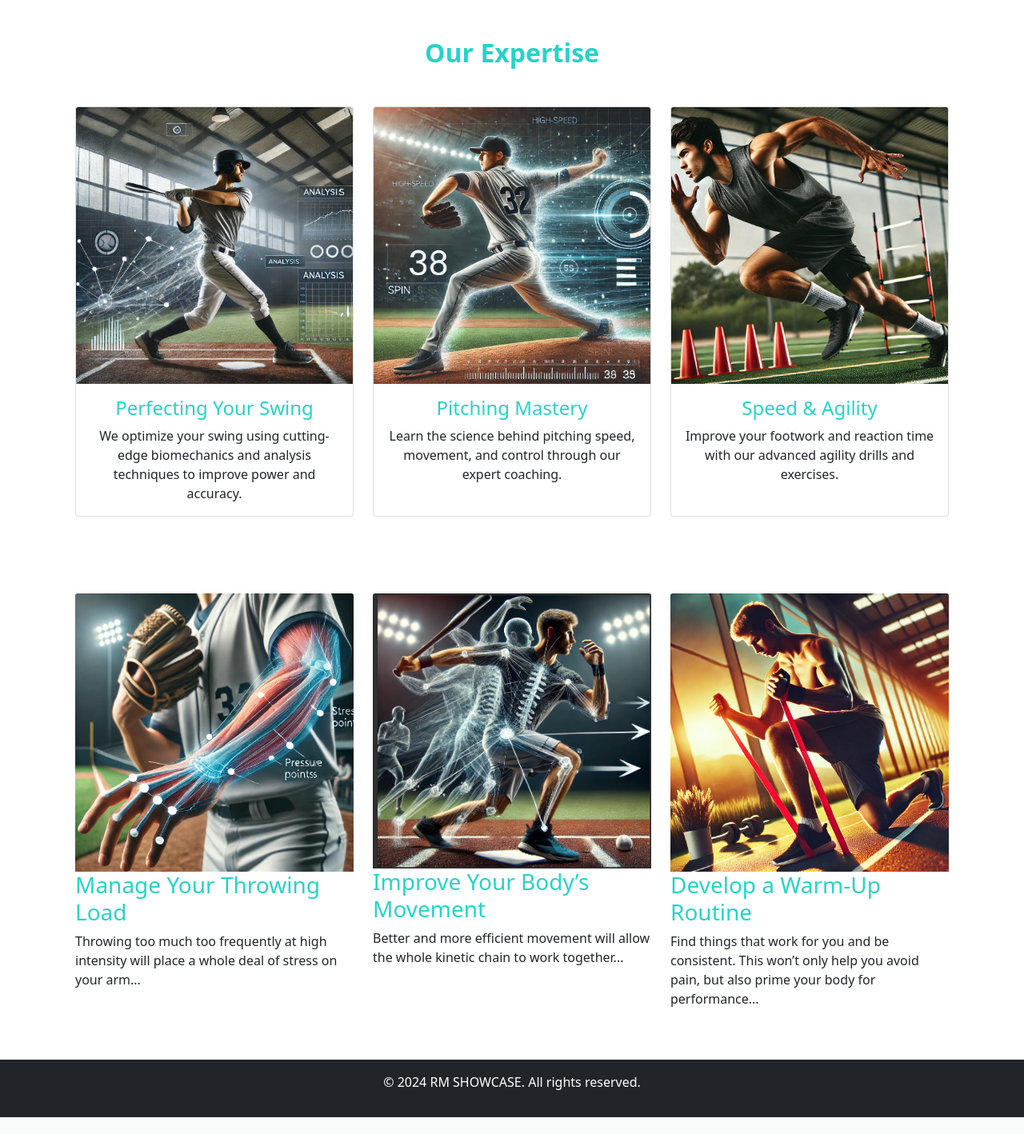
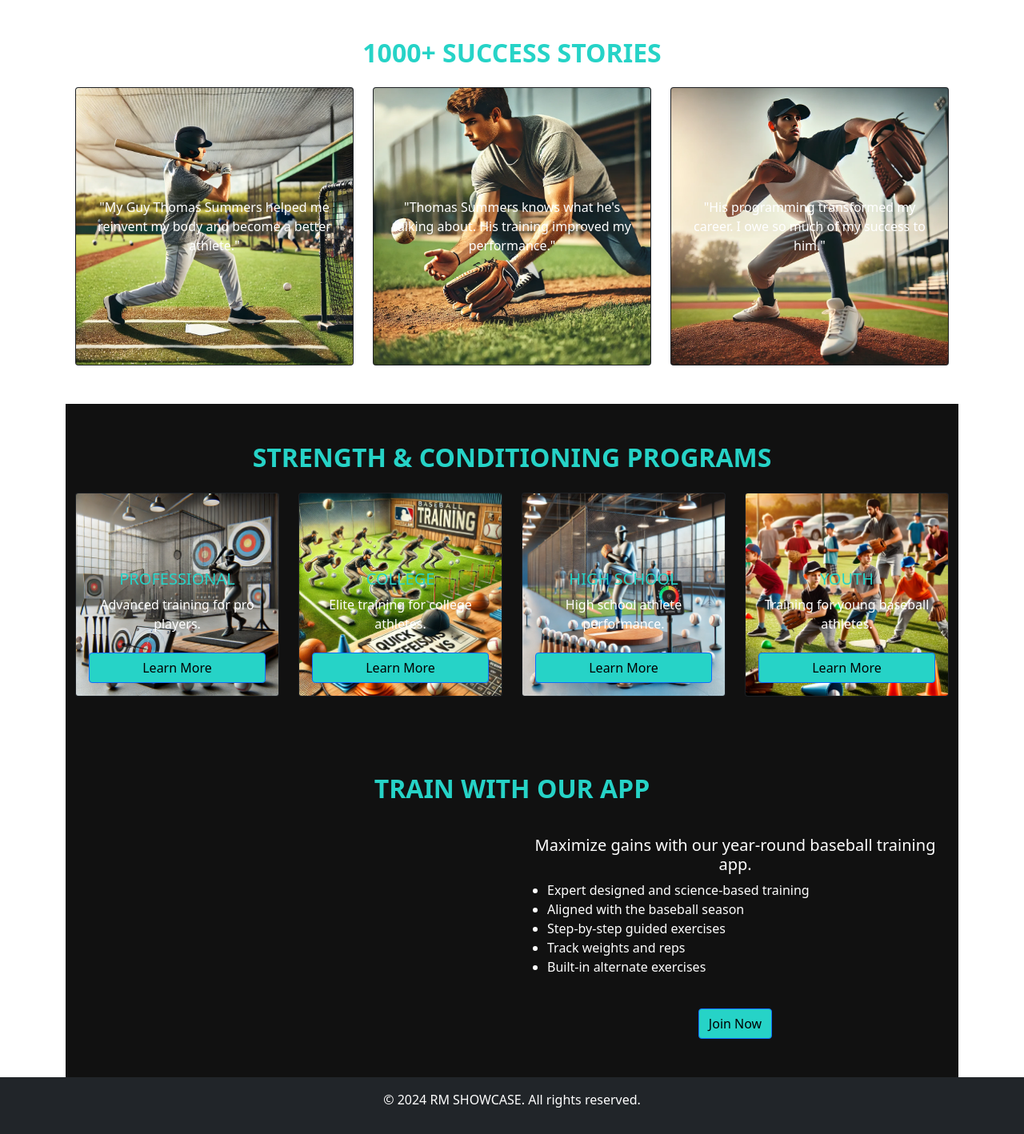
Before and after one commit to Joshua7792/RM-Enterprise, a Django app: page /home/ in a window 1280 px wide. Shown: the part 901-2319 px from the top of the page at 80% size. Before the commit the page ends 2298 px from the top, so only its background shows below. Run offline with Django 5.2, Linux system fonts and the light colour scheme; grey boxes are pictures that could not be loaded.

Commit message:
last changes

```diff
--- a/rm_showcase/baseball/templates/home.html
+++ b/rm_showcase/baseball/templates/home.html
@@ -2,76 +2,122 @@
 {% load static %}
 
 {% block content %}
-<!-- Hero Section with Video Background and Logo -->
-<section id="home" class="d-flex align-items-center justify-content-center text-center text-white" data-aos="fade-in" style="height: 100vh; position: relative; overflow: hidden;">
+<!-- Hero Section with Video Background -->
+<section id="home" class="d-flex align-items-center justify-content-center text-center text-white" style="height: 100vh; position: relative; overflow: hidden;">
     <video autoplay muted loop id="bg-video" style="position: absolute; top: 0; left: 0; width: 100%; height: 100%; object-fit: cover;">
         <source src="{% static 'videos/baseball_training.mp4' %}" type="video/mp4">
     </video>
     <div style="position: relative; z-index: 2;">
-        <h2 class="display-4" style="font-weight: bold; letter-spacing: 2px;">Welcome to RM SHOWCASE</h2>
-        <p class="lead" style="font-size: 1.5rem;">Enhancing your baseball performance through science.</p>
-        <a href="{% url 'science' %}" class="btn dynamic-btn mt-3" data-aos="zoom-in" data-aos-delay="300">Enter</a>
+        <h2 class="display-4" style="font-weight: bold; letter-spacing: 2px; color: #26D3C7;">TALENT ISNT ENOUGH PERFORMANCE</h2>
+        <p class="lead" style="font-size: 1.5rem; color: #26D3C7;">Elite strength & conditioning training app for baseball athletes of all levels</p>
+        <form action="#" class="d-flex justify-content-center mt-4">
+            <input type="email" class="form-control me-2" placeholder="Email" style="max-width: 400px;">
+            <button type="submit" class="btn btn-primary" style="background-color: #26D3C7; color: #000;">Join Today</button>
+        </form>
     </div>
 </section>
 
-<!-- Expertise Section -->
-<section class="container py-5" data-aos="fade-up">
-    <h2 class="text-center mb-5" style="color: #26D3C7; font-weight: bold;">Our Expertise</h2>
+<!-- Success Stories Section -->
+<section class="container py-5 text-center">
+    <h2 class="mb-4" style="color: #26D3C7; font-weight: bold;">1000+ SUCCESS STORIES</h2>
     <div class="row">
-        <div class="col-md-4" data-aos="fade-up">
-            <div class="card h-100 text-center expertise-card">
-                <img src="{% static 'images/swing.jpg' %}" class="card-img-top" alt="Swing">
-                <div class="card-body">
-                    <h4 class="card-title" style="color: #26D3C7;">Perfecting Your Swing</h4>
-                    <p class="card-text">We optimize your swing using cutting-edge biomechanics and analysis techniques to improve power and accuracy.</p>
+        <div class="col-md-4">
+            <div class="card bg-dark text-white">
+                <img src="{% static 'images/player1.jpg' %}" class="card-img" alt="Nick Snyder">
+                <div class="card-img-overlay d-flex align-items-center justify-content-center">
+                    <p class="card-text">"My Guy Thomas Summers helped me reinvent my body and become a better athlete."</p>
                 </div>
             </div>
         </div>
-        <div class="col-md-4" data-aos="fade-up" data-aos-delay="200">
-            <div class="card h-100 text-center expertise-card">
-                <img src="{% static 'images/pitch.jpg' %}" class="card-img-top" alt="Pitch">
-                <div class="card-body">
-                    <h4 class="card-title" style="color: #26D3C7;">Pitching Mastery</h4>
-                    <p class="card-text">Learn the science behind pitching speed, movement, and control through our expert coaching.</p>
+        <div class="col-md-4">
+            <div class="card bg-dark text-white">
+                <img src="{% static 'images/player2.jpg' %}" class="card-img" alt="Yoan Moncada">
+                <div class="card-img-overlay d-flex align-items-center justify-content-center">
+                    <p class="card-text">"Thomas Summers knows what he's talking about. His training improved my performance."</p>
                 </div>
             </div>
         </div>
-        <div class="col-md-4" data-aos="fade-up" data-aos-delay="400">
-            <div class="card h-100 text-center expertise-card">
-                <img src="{% static 'images/agility.jpg' %}" class="card-img-top" alt="Agility">
-                <div class="card-body">
-                    <h4 class="card-title" style="color: #26D3C7;">Speed & Agility</h4>
-                    <p class="card-text">Improve your footwork and reaction time with our advanced agility drills and exercises.</p>
+        <div class="col-md-4">
+            <div class="card bg-dark text-white">
+                <img src="{% static 'images/player3.jpg' %}" class="card-img" alt="Ryan Borucki">
+                <div class="card-img-overlay d-flex align-items-center justify-content-center">
+                    <p class="card-text">"His programming transformed my career. I owe so much of my success to him."</p>
                 </div>
             </div>
         </div>
     </div>
 </section>
 
-<!-- Informative Message Cards -->
-<section class="container py-5" data-aos="fade-up">
+<!-- Training Programs Section -->
+<section class="container py-5 text-center" style="background-color: #111;">
+    <h2 class="mb-4" style="color: #26D3C7; font-weight: bold;">STRENGTH & CONDITIONING PROGRAMS</h2>
     <div class="row">
-        <div class="col-md-4" data-aos="fade-right">
-            <img src="{% static 'images/throwing.jpg' %}" class="card-img-top" alt="Throwing">
-            <div class="info-card">
-                <h3 style="color: #26D3C7;">Manage Your Throwing Load</h3>
-                <p>Throwing too much too frequently at high intensity will place a whole deal of stress on your arm...</p>
+        <div class="col-md-3">
+            <div class="card bg-dark text-white h-100">
+                <img src="{% static 'images/program1.jpg' %}" class="card-img" alt="Professional Program">
+                <div class="card-img-overlay d-flex flex-column justify-content-end">
+                    <h5 class="card-title" style="color: #26D3C7;">PROFESSIONAL</h5>
+                    <p class="card-text">Advanced training for pro players.</p>
+                    <a href="#" class="btn btn-primary mt-2" style="background-color: #26D3C7; color: #000;">Learn More</a>
+                </div>
             </div>
         </div>
-        <div class="col-md-4" data-aos="fade-up">
-            <img src="{% static 'images/movement.jpg' %}" class="card-img-top" alt="Movement">
-            <div class="info-card">
-                <h3 style="color: #26D3C7;">Improve Your Body’s Movement</h3>
-                <p>Better and more efficient movement will allow the whole kinetic chain to work together...</p>
+        <div class="col-md-3">
+            <div class="card bg-dark text-white h-100">
+                <img src="{% static 'images/program2.jpg' %}" class="card-img" alt="College Program">
+                <div class="card-img-overlay d-flex flex-column justify-content-end">
+                    <h5 class="card-title" style="color: #26D3C7;">COLLEGE</h5>
+                    <p class="card-text">Elite training for college athletes.</p>
+                    <a href="#" class="btn btn-primary mt-2" style="background-color: #26D3C7; color: #000;">Learn More</a>
+                </div>
             </div>
         </div>
-        <div class="col-md-4" data-aos="fade-left">
-            <img src="{% static 'images/warmup.jpg' %}" class="card-img-top" alt="Warmup">
-            <div class="info-card">
-                <h3 style="color: #26D3C7;">Develop a Warm-Up Routine</h3>
-                <p>Find things that work for you and be consistent. This won’t only help you avoid pain, but also prime your body for performance...</p>
+        <div class="col-md-3">
+            <div class="card bg-dark text-white h-100">
+                <img src="{% static 'images/program3.jpg' %}" class="card-img" alt="High School Program">
+                <div class="card-img-overlay d-flex flex-column justify-content-end">
+                    <h5 class="card-title" style="color: #26D3C7;">HIGH SCHOOL</h5>
+                    <p class="card-text">High school athlete performance.</p>
+                    <a href="#" class="btn btn-primary mt-2" style="background-color: #26D3C7; color: #000;">Learn More</a>
+                </div>
+            </div>
+        </div>
+        <div class="col-md-3">
+            <div class="card bg-dark text-white h-100">
+                <img src="{% static 'images/program4.jpg' %}" class="card-img" alt="Youth Program">
+                <div class="card-img-overlay d-flex flex-column justify-content-end">
+                    <h5 class="card-title" style="color: #26D3C7;">YOUTH</h5>
+                    <p class="card-text">Training for young baseball athletes.</p>
+                    <a href="#" class="btn btn-primary mt-2" style="background-color: #26D3C7; color: #000;">Learn More</a>
+                </div>
             </div>
         </div>
     </div>
 </section>
+
+<!-- Training App Section with Video Mockup -->
+<section class="container py-5 text-center" style="background-color: #111;">
+    <h2 class="mb-4" style="color: #26D3C7; font-weight: bold;">TRAIN WITH OUR APP</h2>
+    <div class="row">
+        <div class="col-md-6">
+            <div class="phone-video">
+                <video autoplay muted loop>
+                    <source src="{% static 'videos/app_demo.mp4' %}" type="video/mp4">
+                </video>
+            </div>
+        </div>
+        <div class="col-md-6">
+            <h5 class="mt-3" style="color: #FFF;">Maximize gains with our year-round baseball training app.</h5>
+            <ul class="text-start">
+                <li style="color: #FFF;">Expert designed and science-based training</li>
+                <li style="color: #FFF;">Aligned with the baseball season</li>
+                <li style="color: #FFF;">Step-by-step guided exercises</li>
+                <li style="color: #FFF;">Track weights and reps</li>
+                <li style="color: #FFF;">Built-in alternate exercises</li>
+            </ul>
+            <a href="#" class="btn btn-primary mt-4" style="background-color: #26D3C7; color: #000;">Join Now</a>
+        </div>
+    </div>
+</section>
+
 {% endblock %}
```
Also changed, not shown: rm_showcase/static/styles.css (+83 -30 lines), rm_showcase/static/images/player1.jpg (added), rm_showcase/static/images/player2.jpg (added), rm_showcase/static/images/player3.jpg (added), rm_showcase/static/images/program1.jpg (added), rm_showcase/static/images/program2.jpg (added), rm_showcase/static/images/program3.jpg (added), rm_showcase/static/images/program4.jpg (added), 1 other file.
